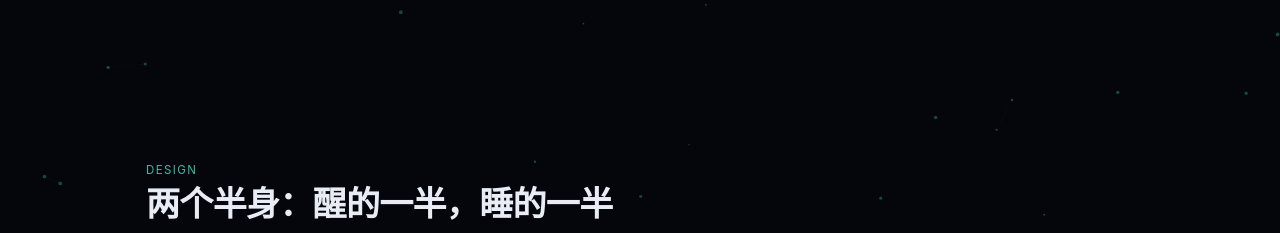
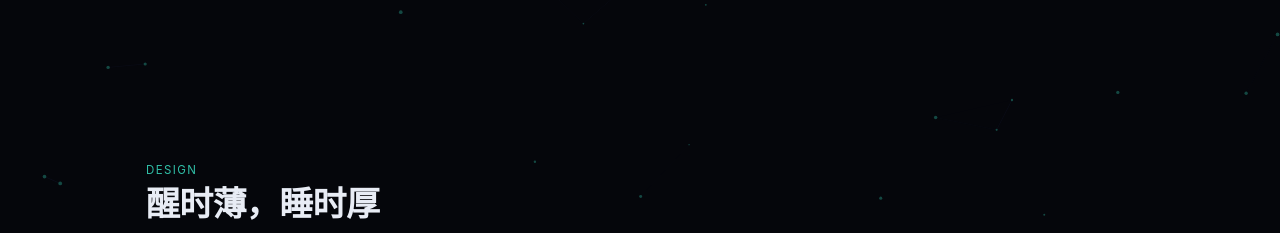
Before and after one commit to liuqingman/dsh-somni, a website: page docs/index.html in a window 1280 px wide. Shown: the part 551-784 px from the top of the page. Drawn offline with Linux system fonts and the light colour scheme.

Commit message:
docs(site): 换掉拗口小标题 → 「醒时薄，睡时厚」

```diff
--- a/docs/index.html
+++ b/docs/index.html
@@ -110,7 +110,7 @@ footer a{color:var(--dim)}
 
 <section id="how" class="reveal">
   <div class="tag">Design</div>
-  <h2>两个半身：醒的一半，睡的一半</h2>
+  <h2>醒时薄，睡时厚</h2>
   <p class="lead">人类的大脑不会在开会时重构记忆，也不会在睡觉时保持在线。Somni 按同样的分工来设计：<b>在线时薄，离线时厚</b>——醒着只做最省的事，把整合留到没有延迟压力的时刻。</p>
   <div class="grid g2" style="margin-top:26px">
     <div class="card"><h3>醒时：上下文是最稀缺的资源</h3><p>不把记忆全塞进提示，只在「可能要用」的那一刻才让相关条目浮现；身份与未竟之事例外，它们常驻，因为每次行动都要用。</p></div>
```
